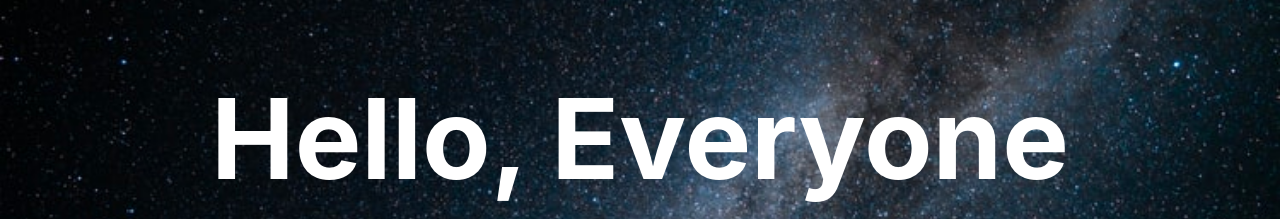
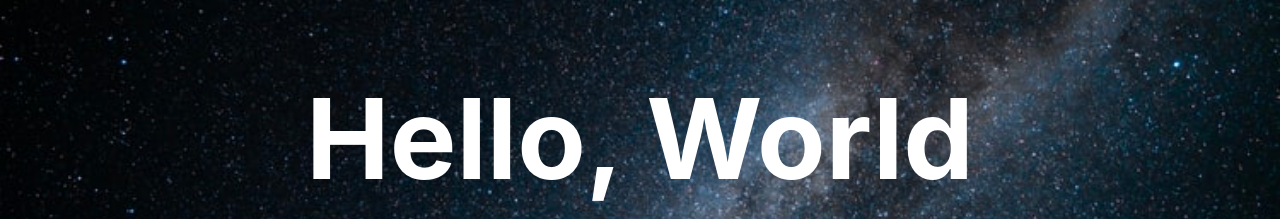
Before and after one commit to Alina-Mushtaq/demo, a plain HTML site: page index.html in a window 1280 px wide. Shown: the part 182-401 px from the top of the page. Drawn offline with nearby package versions, Linux system fonts and the light colour scheme.

Commit message:
initial upload

```diff
--- a/index.html
+++ b/index.html
@@ -32,7 +32,7 @@
 
     <link rel="stylesheet" href="index.css" />
 
-    <title>Alina M</title>
+    <title>Alina Mushtaq</title>
   </head>
   <body>
     <!-- navbar start-->
@@ -108,7 +108,7 @@
     <section class="hero d-flex align-items-center">
       <div class="container text-center">
         <span class="text-white font-weight-bold hero-tagline"
-          >Hello, Everyone</span
+          >Hello, World</span
         >
         <p class="text-white font-size-small font-weight-bold">
           Lorem, ipsum dolor sit amet consectetur adipisicing elit. Voluptatum,
```
